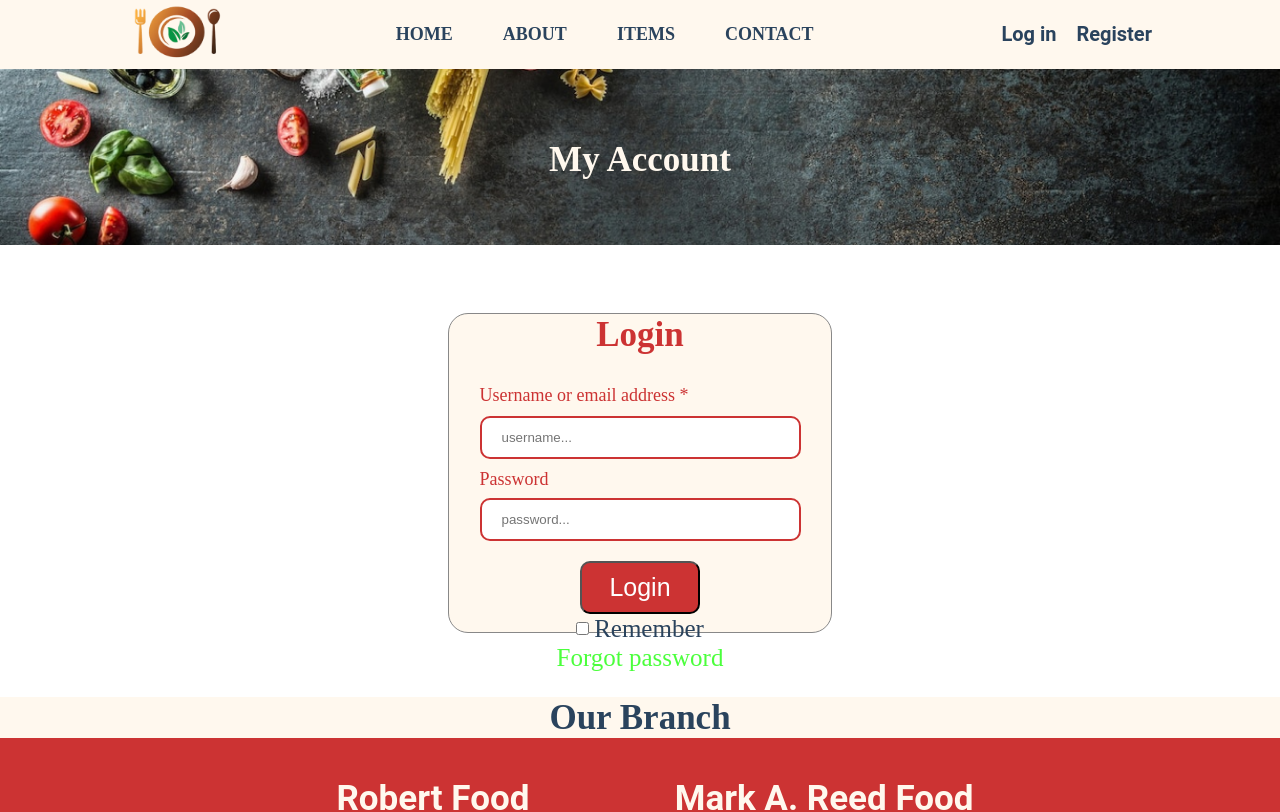
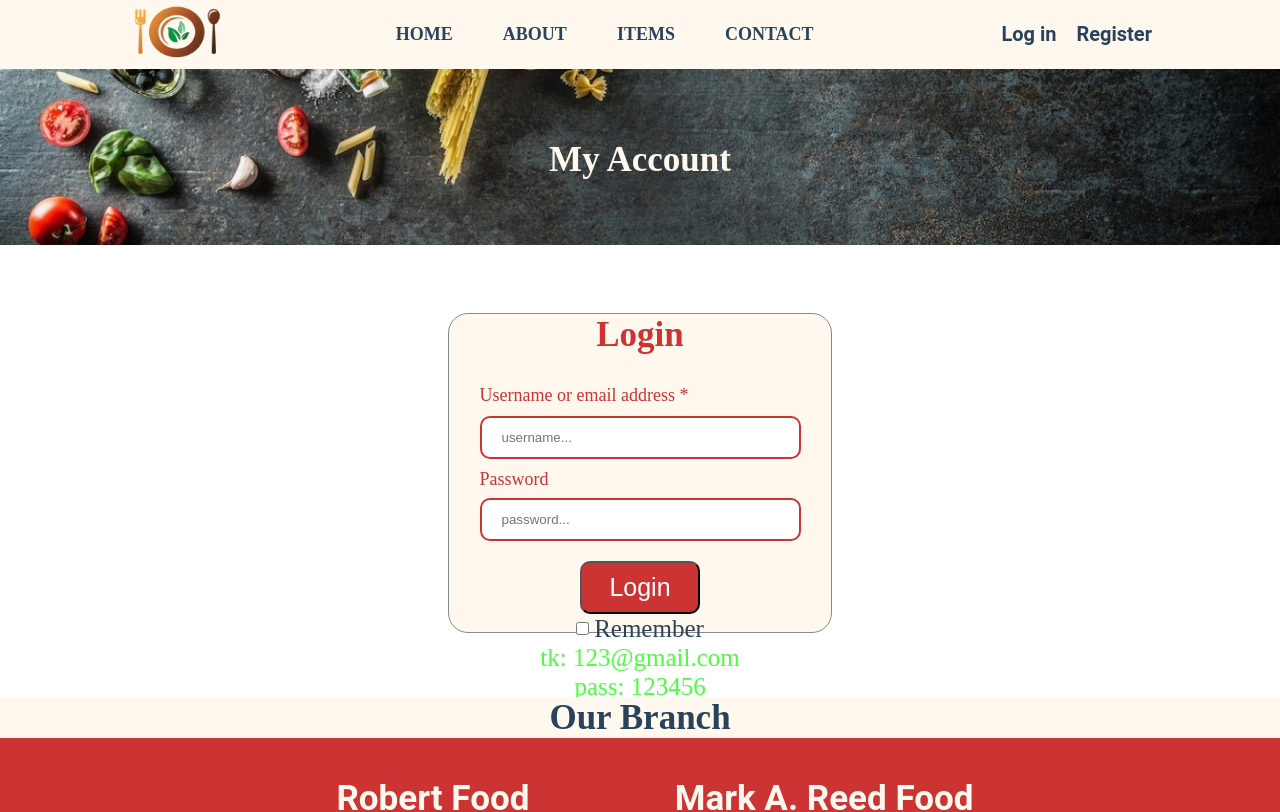
Before and after one commit to dungga7541/restaurant-web, a React (Create React App) app: page /login in a window 1280 px wide. Shown: the top 812 px of the page. Built offline with nearby package versions, Linux system fonts and the light colour scheme; no server answers.

Commit message:
add_pass

```diff
--- a/src/pages/Auth/Login/Login.jsx
+++ b/src/pages/Auth/Login/Login.jsx
@@ -3,7 +3,7 @@ import login_res from "../../../assets/images/background-login-res.png";
 import { auth } from '../../../firebase-config.js';
 import { useState } from 'react';
 import "./Login.scss";
-import { onAuthStateChanged, signInWithEmailAndPassword } from 'firebase/auth';
+import { onAuthStateChanged, signInWithEmailAndPassword, createUserWithEmailAndPassword } from 'firebase/auth';
 import { useNavigate } from 'react-router-dom';
 import { ToastContainer, toast } from 'react-toastify';
 import 'react-toastify/dist/ReactToastify.css';
@@ -74,7 +74,8 @@ const Login = () => {
                 <input type='checkbox' />
                 <p>Remember</p>
               </div>
-              <div className='forgot_password'><p>Forgot password</p></div>
+              <div className='forgot_password'><p>tk: 123@gmail.com</p></div>
+              <div className='forgot_password'><p>pass: 123456</p></div>
             </form>
         </div>
     </div>
```
